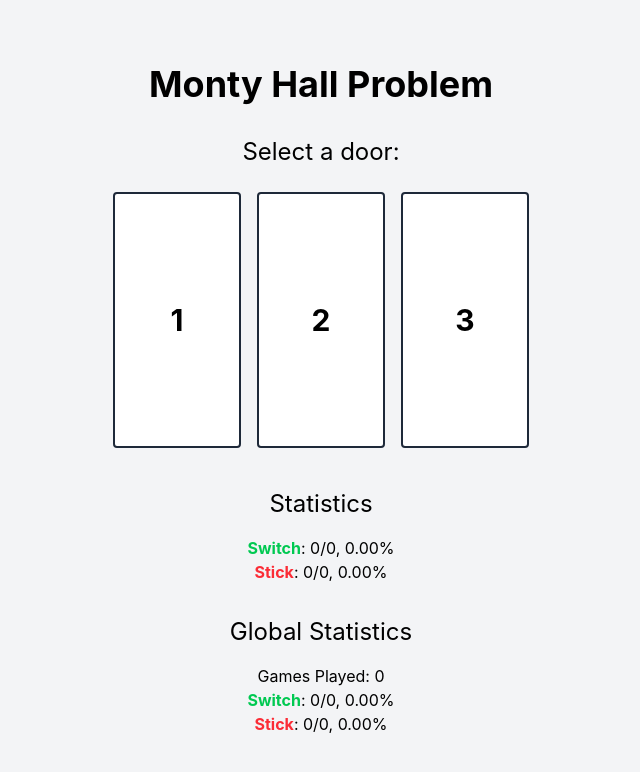
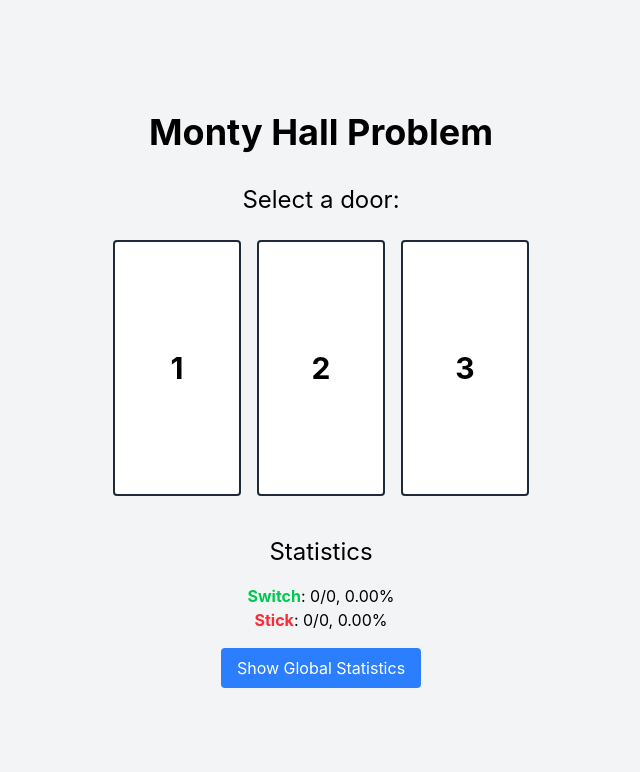
Before and after one commit to grasword/monty-hall-problem, a React (Vite) app: page / in a window 1280 px wide. Shown: the top 772 px of the page, without its empty margins (319-959 px from the left). Built offline with nearby package versions, Linux system fonts and the light colour scheme; no server answers; the database is empty.

Commit message:
[tsx] hide global statistics by default

```diff
--- a/src/App.tsx
+++ b/src/App.tsx
@@ -1,4 +1,4 @@
-import React from "react";
+import React, { useState } from "react";
 import Door from "./components/Door";
 import GameControls from "./components/GameControls";
 import GlobalStatistics from "./components/GlobalStatistics";
@@ -13,6 +13,7 @@ const App: React.FC = () => {
   const { state, handleDoorClick, handleFinalChoice, handleReset } = useMontyHallGame();
   const { switchCount, switchWins, stickCount, stickWins, updateStatistics } = useMontyHallStatistics();
   const { gamesPlayed, switchCount: globalSwitchCount, switchWins: globalSwitchWins, stickCount: globalStickCount, stickWins: globalStickWins, updateGlobalStatistics } = useGlobalStatistics();
+  const [showGlobalStats, setShowGlobalStats] = useState(false);
 
   const handleFinalChoiceWithStats = (choice: number) => {
     handleFinalChoice(choice);
@@ -54,6 +55,13 @@ const App: React.FC = () => {
         stickCount={stickCount}
         stickWins={stickWins}
       />
+      <button
+        className="mt-4 px-4 py-2 bg-blue-500 text-white rounded"
+        onClick={() => setShowGlobalStats(!showGlobalStats)}
+      >
+        {showGlobalStats ? "Hide Global Statistics" : "Show Global Statistics"}
+      </button>
+      {showGlobalStats && (
         <GlobalStatistics
           gamesPlayed={gamesPlayed}
           switchCount={globalSwitchCount}
@@ -61,6 +69,7 @@ const App: React.FC = () => {
           stickCount={globalStickCount}
           stickWins={globalStickWins}
         />
+      )}
     </div>
   );
 };
```
Lines whose indentation alone changed are shown as unchanged.
